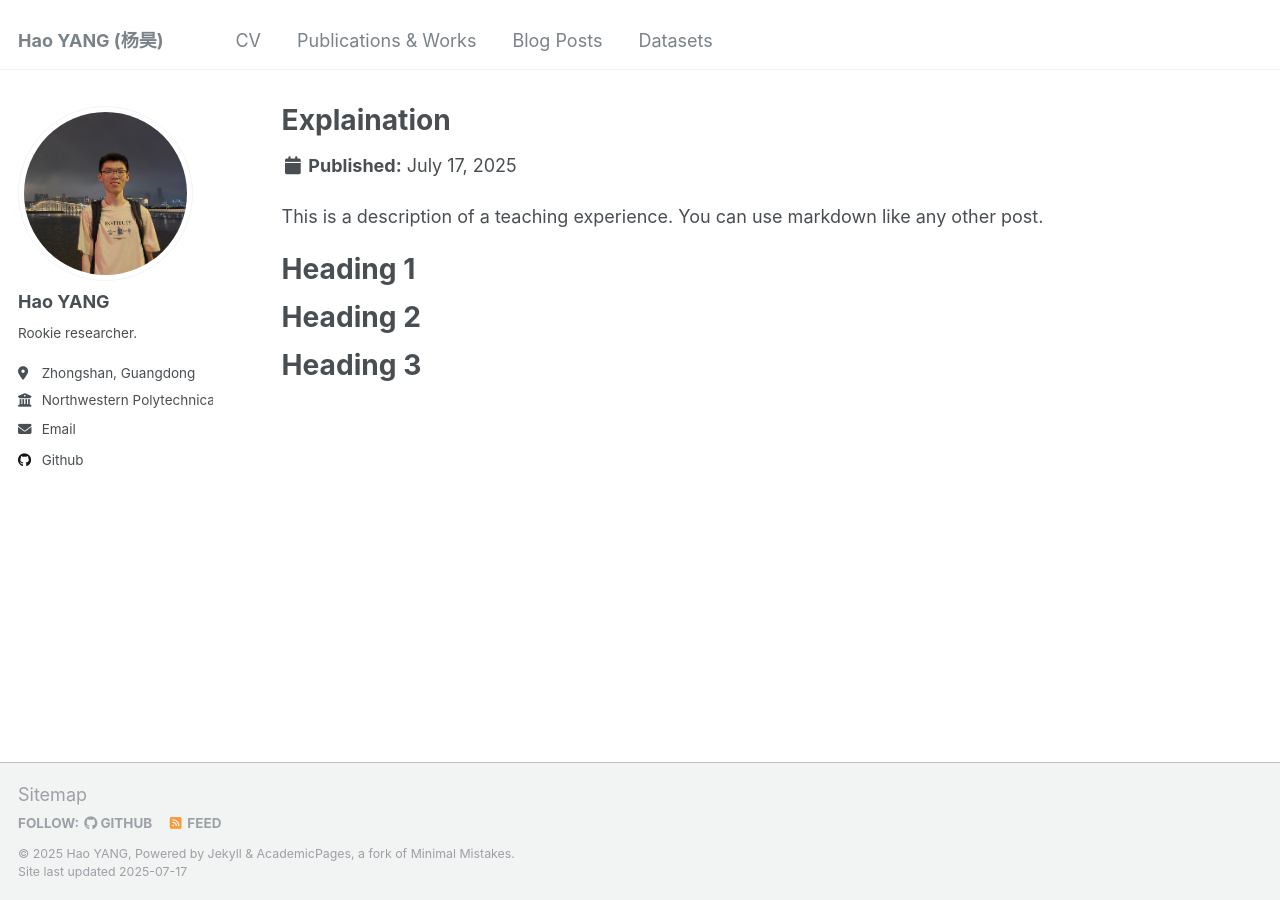
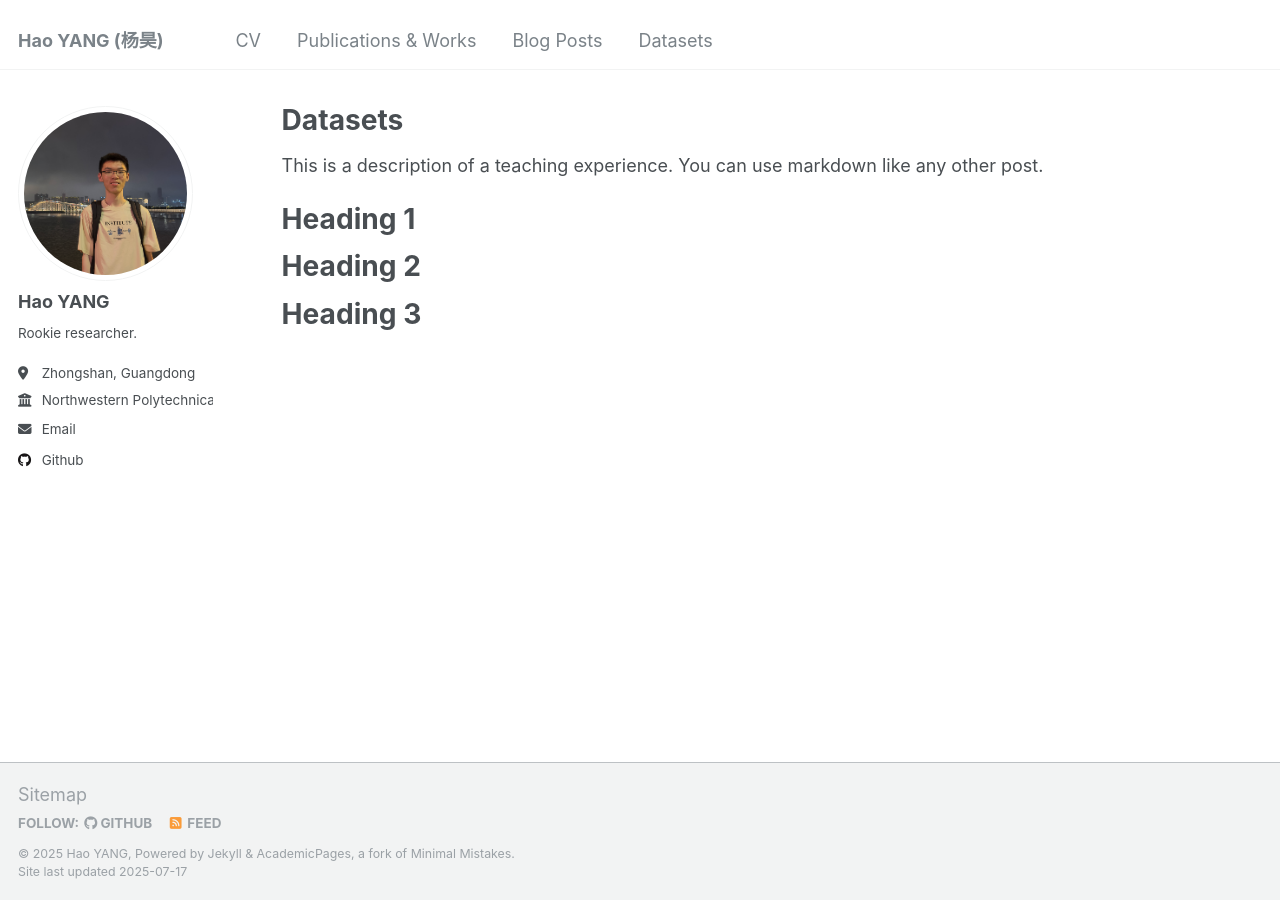
Before and after one commit to haoyangofficial/haoyangofficial.github.io, a Jekyll site: the page built from _pages/datasets.md, in a window 1280 px wide. Built offline with Jekyll 4.4.1, drawn with Linux system fonts in a browser that asks for light colours.

Commit message:
Try datasets

```diff
--- a/_pages/intro.md
+++ b/_pages/datasets.md
@@ -1,10 +1,10 @@
 ---
-title: "Explaination"
-collection: datasets
-# type: "Undergraduate course"
-permalink: /datasets
-# venue: "Explaination"
-date: 2025-07-17
+layout: archive
+title: "Datasets"
+permalink: /datasets/
+author_profile: true
+redirect_from:
+  - /resume
 ---
 
 This is a description of a teaching experience. You can use markdown like any other post.
```
